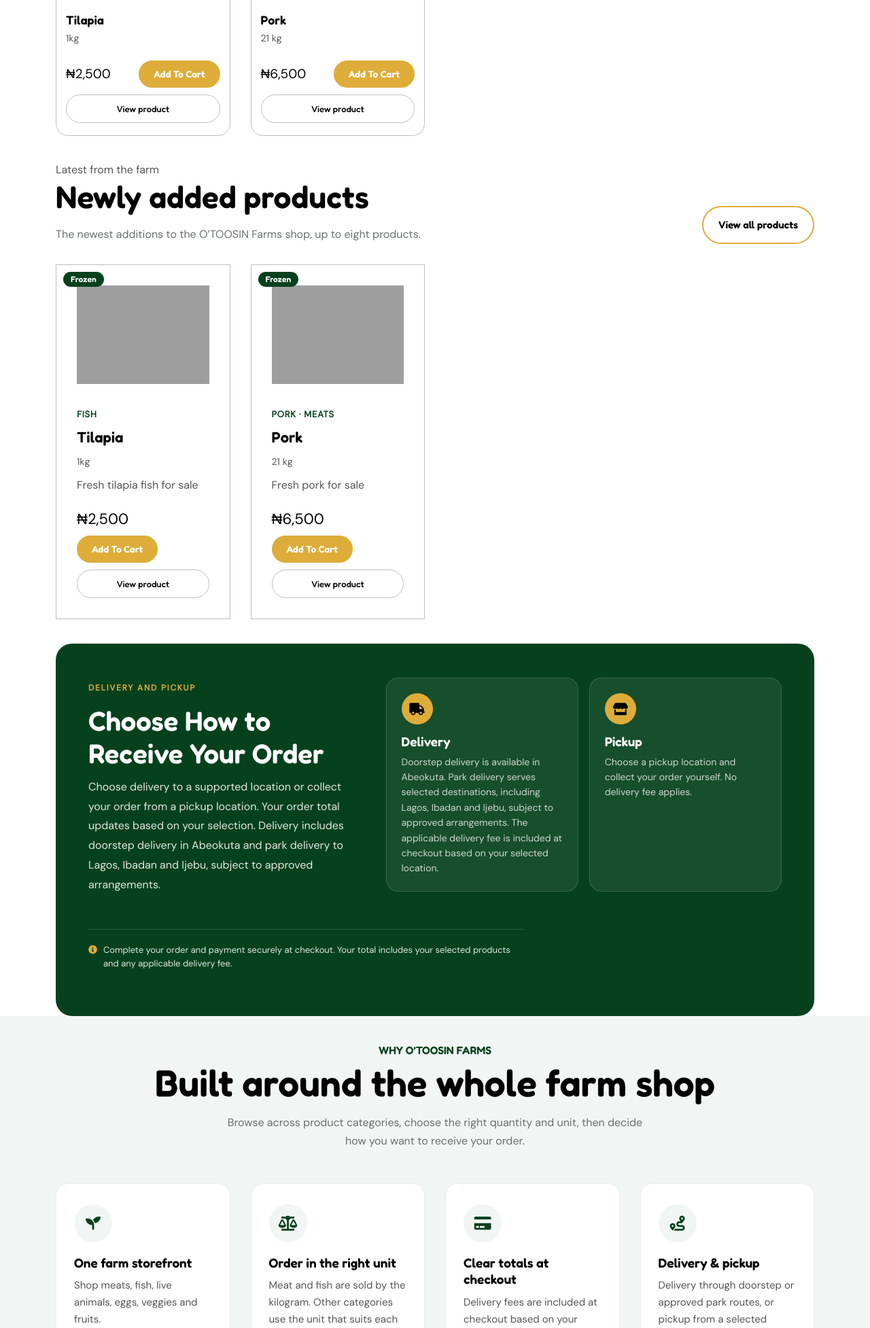
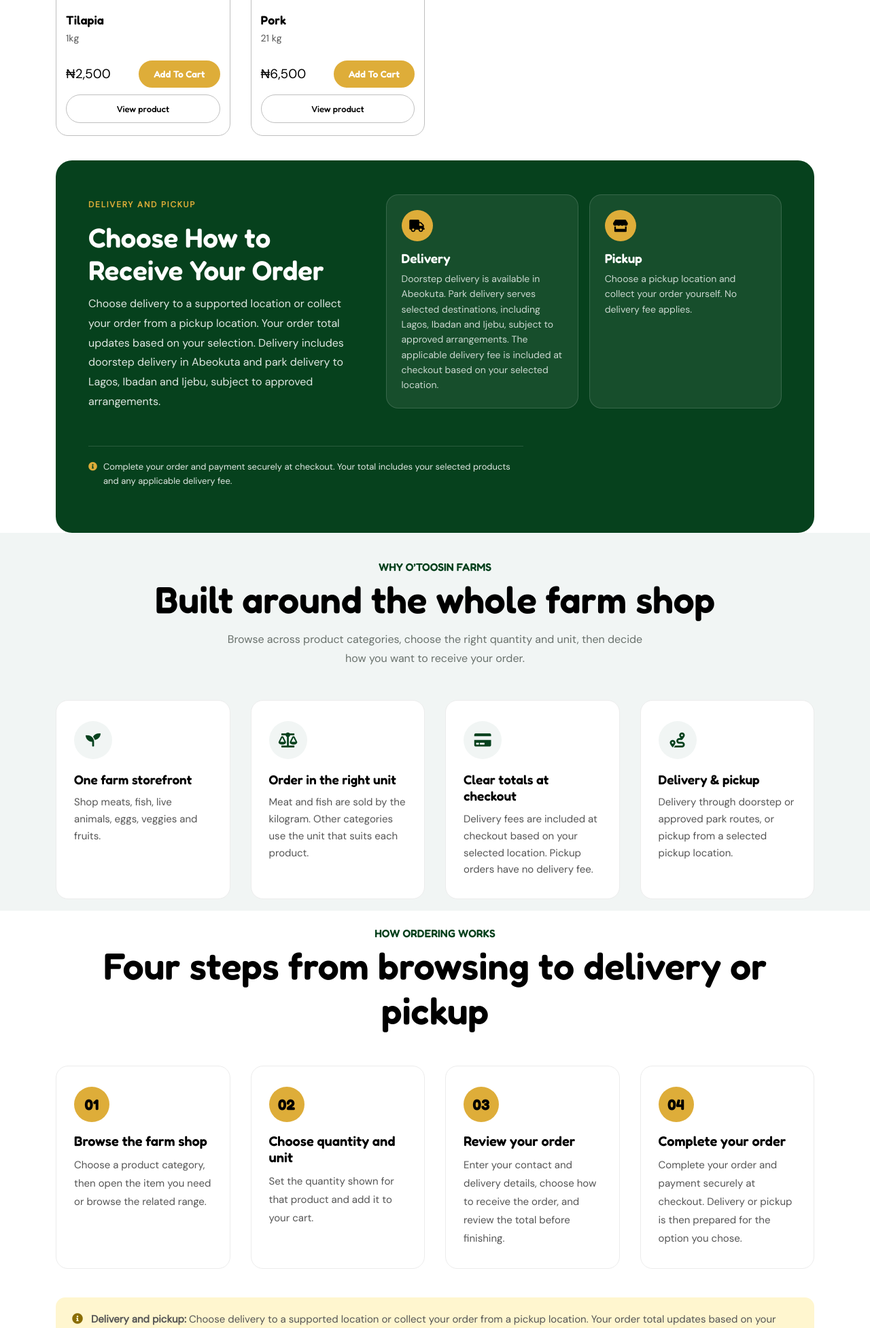
Before and after one commit to olalekan7857/Otoosin_project, a Django app: page / in a window 1280 px wide. Shown: the part 2733-4687 px from the top of the page at 68% size. Run offline with Django 5.2, Linux system fonts and the light colour scheme; data comes from the database, SQL or seed files in the repository; some libraries are stand-ins or nearby versions; grey boxes are pictures that could not be loaded.

Commit message:
Remove other product from homepage left with featured alone

```diff
--- a/Otoosin/templates/index.html
+++ b/Otoosin/templates/index.html
@@ -243,28 +243,6 @@
                 {% endif %}
             </div>
         </section>
-
-        {% if latest_products %}
-        <section class="space-bottom" id="latest-from-farm" aria-labelledby="latest-title">
-            <div class="container">
-                <div class="oto-discovery-head-row">
-                    <div class="oto-discovery-copy">
-                        <span class="sec-subtitle">Latest from the farm</span>
-                        <h2 id="latest-title">Newly added products</h2>
-                        <p>The newest additions to the O’TOOSIN Farms shop, up to eight products.</p>
-                    </div>
-                    <div class="oto-discovery-actions">
-                        <a href="{% url 'Otoosin:product' %}?sort=featured" class="fd-ghost-btn">View all products</a>
-                    </div>
-                </div>
-                <div class="row g-4" id="fd-latest-grid">
-                    {% for product in latest_products %}
-                        {% include "partials/product-card.html" with order=forloop.counter %}
-                    {% endfor %}
-                </div>
-            </div>
-        </section>
-        {% endif %}
 
         <!--==============================
         Delivery and pickup
--- a/Otoosin/views.py
+++ b/Otoosin/views.py
@@ -615,17 +615,15 @@ def _catalogue_context(request, category=None):
 
 
 def index(request):
-    products = public_products()
-    latest = list(products.order_by("-created_at", "-pk")[:8])
     featured = list(
-        products.filter(is_featured=True).order_by("-created_at", "-pk")[:8]
+        public_products()
+        .filter(is_featured=True)
+        .order_by("-created_at", "-pk")[:8]
     )
-    if not featured:
-        featured = latest[:8]
     return render(
         request,
         "index.html",
-        {"featured_products": featured, "latest_products": latest},
+        {"featured_products": featured},
     )
 
 
```
Also changed, not shown: Otoosin/tests.py (+24 -8 lines).
